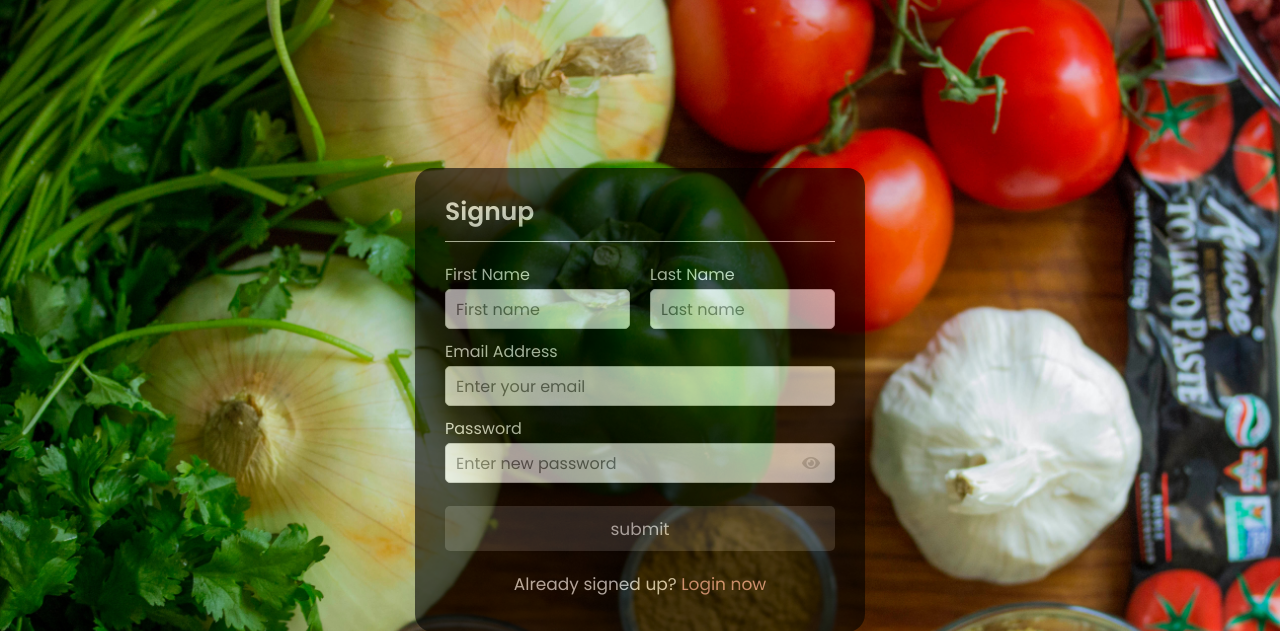
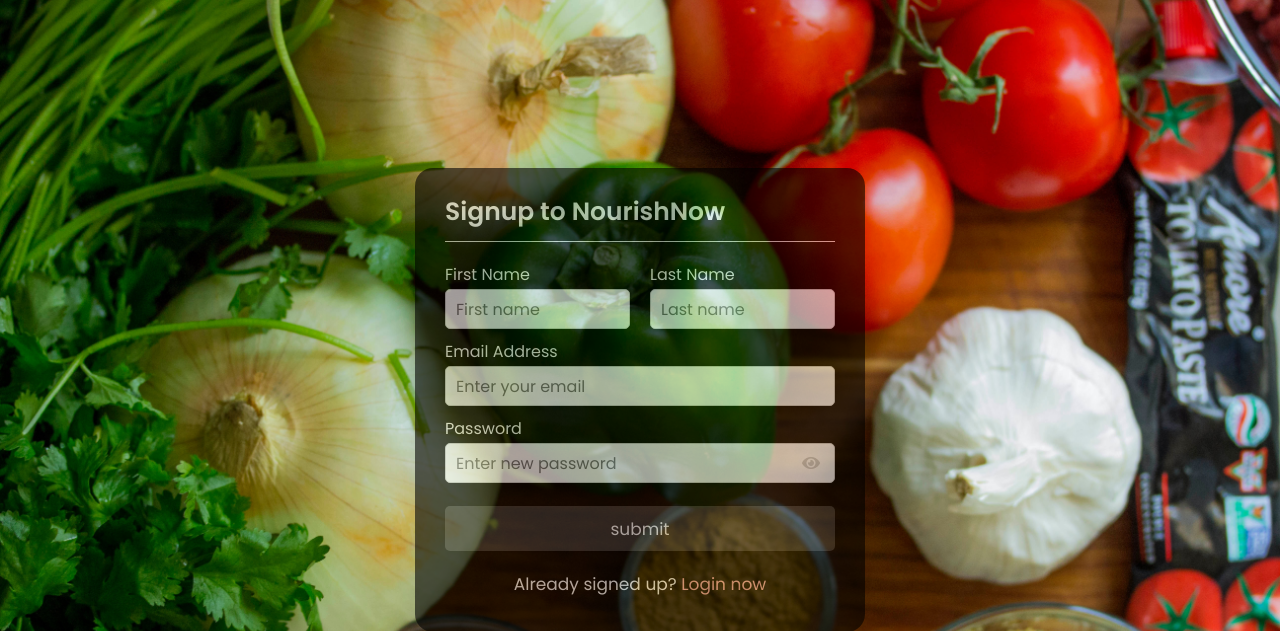
Before and after one commit to sonai42069/college-project-demo, a PHP site: page /signup.php in a window 1280 px wide. Shown: the top 631 px of the page. Run offline with PHP 8.4, Linux system fonts and the light colour scheme.

Commit message:
Adding two background images, Changing the Signup and CSS file

```diff
--- a/signup.php
+++ b/signup.php
@@ -12,7 +12,7 @@
 <body>
   <div class="wrapper">
     <section class="form signup">
-      <header>Signup</header>
+      <header>Signup to NourishNow</header>
       <form action="#" method="POST" enctype="multipart/form-data" autocomplete="off">
         <div class="error-text"></div>
         <div class="name-details">
--- a/style.css
+++ b/style.css
@@ -13,7 +13,7 @@ body{
   justify-content: center;
   min-height: 100vh;
   background-image: url(picture/pexels-angele-j-128402.jpg);
-  background-size: cover;
+  background-size:cover;
   background-repeat: no-repeat;
   padding: 0 10px;
 }
```
